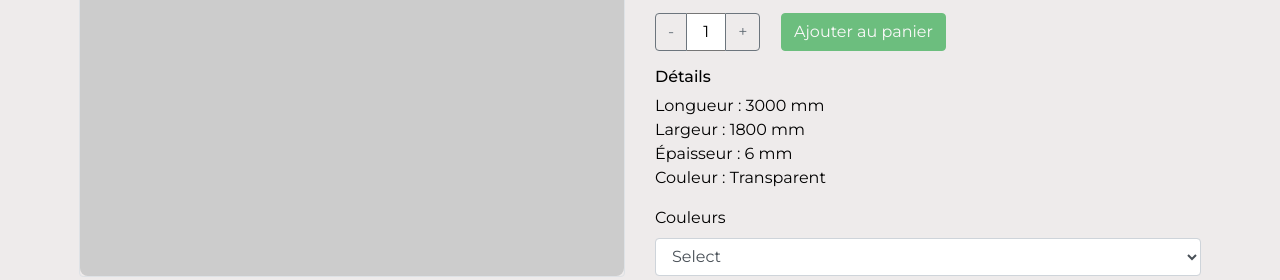
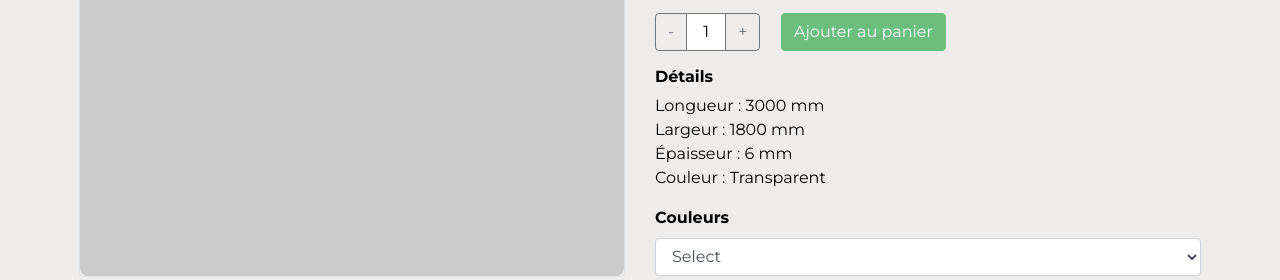
Before and after one commit to ainafifalina65/landing_page, a website built with Vite: page product.html in a window 1280 px wide. Shown: the part 519-799 px from the top of the page. Built offline with nearby package versions, Linux system fonts and the light colour scheme.

Commit message:
Edit product page

```diff
--- a/product.html
+++ b/product.html
@@ -200,7 +200,7 @@
 
                             <!-- Détails dimensions -->
                             <div class="mb-3">
-                                <h6>Détails</h6>
+                                <h6><strong>Détails</strong></h6>
                                 <p class="mb-0">Longueur : 3000 mm</p>
                                 <p class="mb-0">Largeur : 1800 mm</p>
                                 <p class="mb-0">Épaisseur : 6 mm</p>
@@ -209,7 +209,7 @@
 
                             <!-- Couleurs -->
                             <div class="form-group panier">
-                                <label for="color">Couleurs</label>
+                                <label for="color"><strong>Couleurs</strong></label>
                                 <select class="form-control" id="color">
                                     <option>Select</option>
                                 </select>
```
